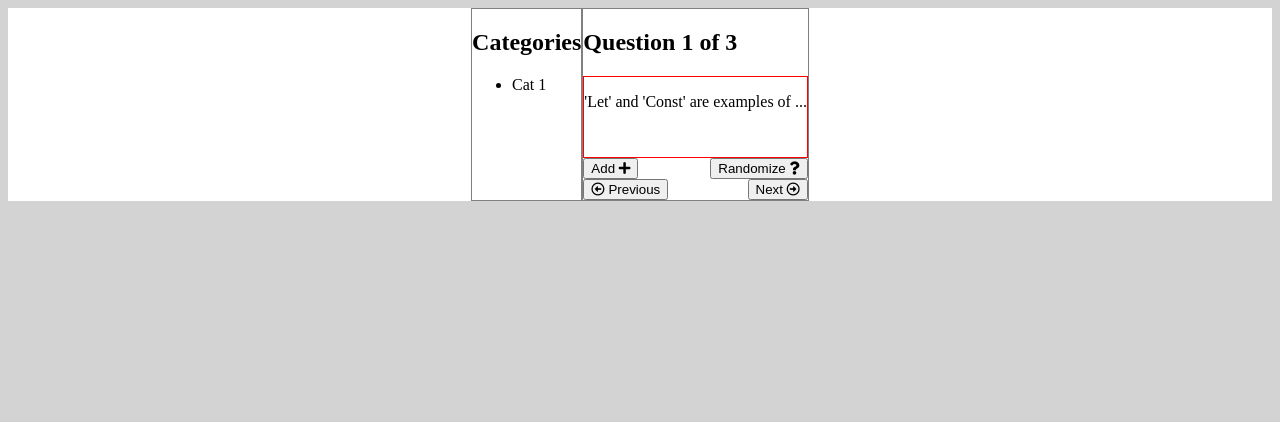
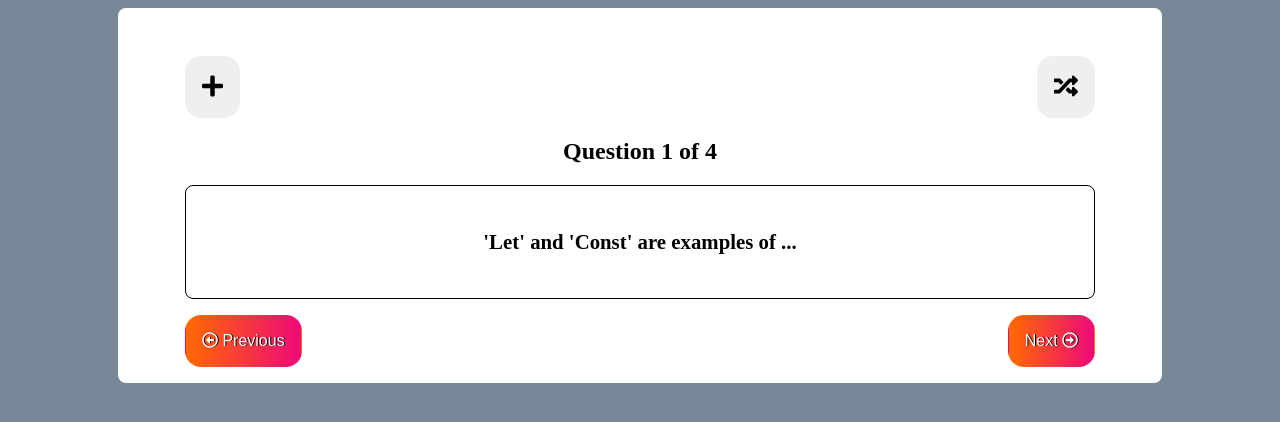
Before and after one commit to Tevabo/flashcard, a plain HTML site: page index.html in a window 1280 px wide. Drawn offline with Linux system fonts and the light colour scheme.

Commit message:
stylings

```diff
--- a/index.html
+++ b/index.html
@@ -11,48 +11,42 @@
 
 </head>
 <body>
+
     <main>
-        <aside class="categories">
-            <h2>Categories</h2>
-            <ul>
-                <li>Cat 1</li>
-            </ul>
-        </aside>
+            <!-- <h1 class="title">Flash card</h1> -->
         <section class="interface">
-            <h1 id="counter">Question 1 of 20</h1>
-            <div id="card" onclick="toggleAnswer()">
+                <section class="change-buttons">
+                    <button class="add-button">
+                        <i class="fas fa-plus"></i>
+                    </button>
+                    <button class="random-button" onclick="shuffleCard()">
+                        <i class="fas fa-random"></i>
+                    </button>
+                </section>
 
-            </div>
+            <h1 id="counter"></h1>
+            <div id="card" onclick="toggleAnswer()"></div>
 
-            <form class="add-question">
-                <input type="text" placeholder="Type your question">
-                <input type="text">
-            </form>
 
-            <section class="change-buttons">
-                <button>
-                    Add
-                    <i class="fas fa-plus"></i>
-                </button>
-                <button onclick="shuffleCard()">
-                    Randomize
-                    <i class="fas fa-question"></i>
-                </button>
-            </section>
+
 
             <section class="order-buttons">
-                <button onclick="changeQuestion('previous')">
-                        <i class="far fa-arrow-alt-circle-left"></i>
-                        Previous
+                <button class="previous-button" onclick="changeQuestion('previous')">
+                    <i class="far fa-arrow-alt-circle-left"></i>
+                    Previous
                 </button>
 
-                <button onclick="changeQuestion('next')">
+                <button class="next-button" onclick="changeQuestion('next')">
                     Next
                     <i class="far fa-arrow-alt-circle-right"></i>
                 </button>
 
             </section>
         </section>
+        <form class="add-question">
+                <input type="text" placeholder="Type your question">
+                <input type="text">
+            </form>
     </main>
     <script src="main.js"></script>
 </body>
--- a/main.js
+++ b/main.js
@@ -11,28 +11,29 @@ const cardContent = [
         Question: "What's a shorter way of writing i = i + 1?",
         Answer: "i++;"
     },
+    {
+        Question: "How do you write \"Hello World\" in an alert box?",
+        Answer: "alert(\"Hello World\");"
+    }
 ]
 
 let currentQuestion = 0;
 
 
 function shuffleCard() {
-
     let random = Math.floor(Math.random() * cardContent.length)
-    console.log(random)
     displayCard(cardContent[random])
 }
 
 //declaring question and answer variables
-
 let questionParagraph = document.createElement("p")
     questionParagraph.id = "question";
 
 let answerParagraph = document.createElement("p")
     answerParagraph.id = "answer";
-    // answerParagraph.style.display = "none"
 
 
+// Changing the counter text
 function changeCounter() {
     let counter = document.getElementById("counter")
     counter.innerHTML = `Question ${currentQuestion + 1} of ${cardContent.length}`
@@ -56,6 +57,7 @@ function displayCard (question) {
     card.appendChild(answerParagraph)
 }
 
+// Toggle between answer and question
 function toggleAnswer (){
 
     if(answerParagraph.style.display === "none") {
@@ -67,15 +69,8 @@ function toggleAnswer (){
     }
 }
 
-
-
-
-
-
+// Changing the current question
 function changeQuestion(direction) {
-
-    console.log(currentQuestion)
-
 
     switch(direction) {
         case 'previous':
--- a/styles.css
+++ b/styles.css
@@ -1,21 +1,38 @@
 main {
-    display: flex;
-    width: 100%;
-    justify-content: center;
+    width: 80%;
     background-color: #FFF;
+    min-height: 20rem;
+    margin: 0 auto;
+    border-radius: 0.5rem;
+    text-align: center;
+    padding: 1rem;
 }
 
 body {
-    background-color: lightgray;
+    background-color: lightslategray
+
 }
 
 .categories, .interface, .counter  {
-    border: 1px solid gray;
+    /* border: 1px solid gray; */
 }
 
 #card {
     min-height: 5rem;
-    border: 1px solid red;
+    border: 1px solid black;
+    border-radius: 1vh;
+    display: flex;
+    justify-content: center;
+    align-items: center;
+    padding: 1rem;
+    font-size: 1.3rem;
+    font-weight: bold;
+}
+
+.interface {
+    max-width: 90%;
+    margin: 0 auto;
+    padding-top: 1rem;
 }
 
 .add-question {
@@ -23,6 +40,29 @@ body {
 }
 
 .change-buttons, .order-buttons {
+    margin-top: 1rem;
     display: flex;
     justify-content: space-between;
 }
+
+.next-button, .previous-button {
+    background: linear-gradient(to left,#ee0979, #ff6a00);
+    color: #FFF;
+    text-shadow: 1px 0 0 black;
+}
+
+.next-button, .previous-button, .random-button, .add-button {
+    padding: 1rem;
+    font-size: 1rem;
+    border-radius: 1rem;
+    border: 1px solid transparent;
+}
+
+.random-button, .add-button {
+    font-size: 1.5rem;
+}
+
+.title {
+    border-bottom: 1px solid black;
+    padding-bottom: 1rem;
+}
```
